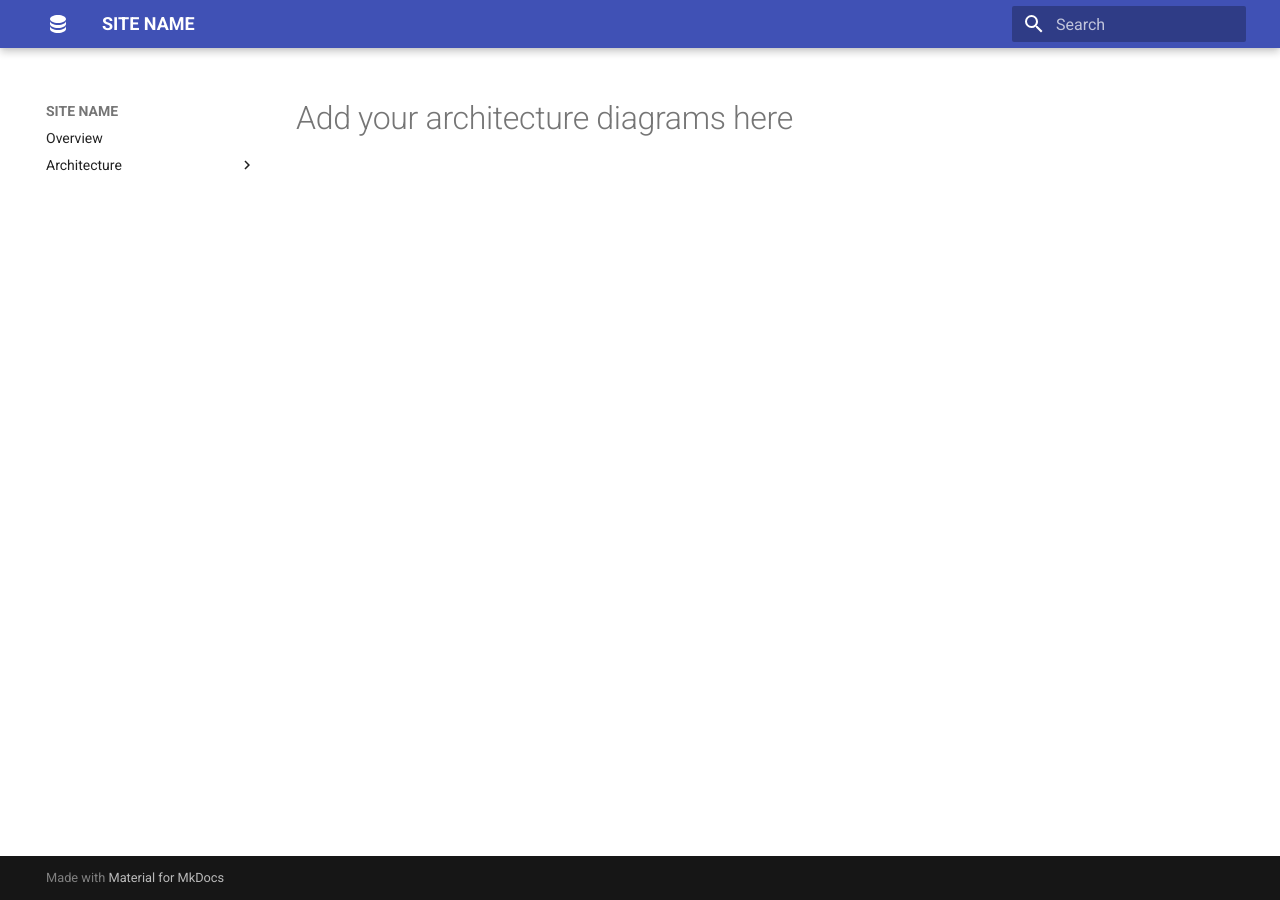
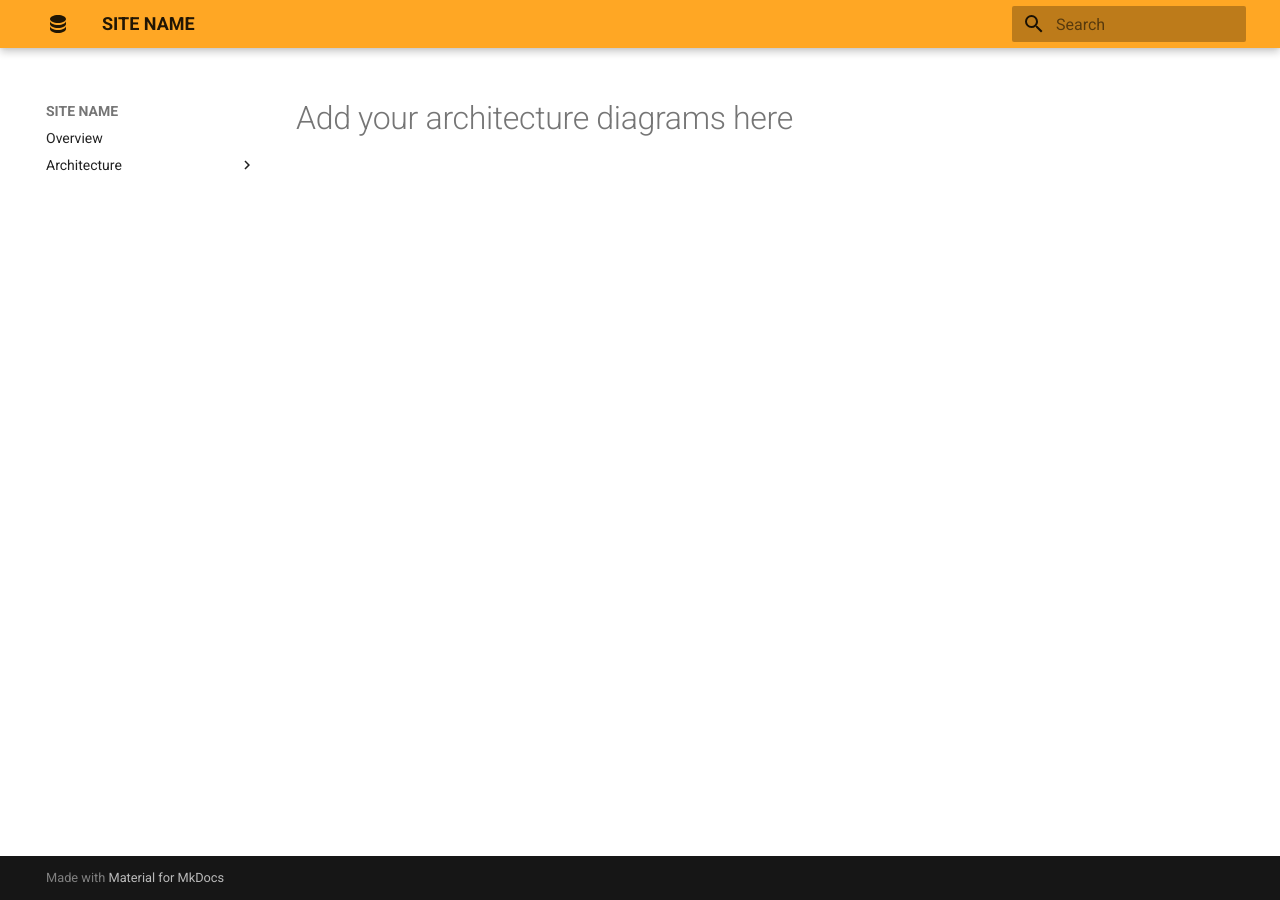
Before and after one commit to haf1786/qa-library-pipeline, an MkDocs documentation site: the page built from docs/architecture/README.md, in a window 1280 px wide. Built offline with MkDocs 1.6.1 and Material for MkDocs 9.7.7, drawn with Linux system fonts in a browser that asks for light colours.

```diff
--- a/mkdocs.yml
+++ b/mkdocs.yml
@@ -10,6 +10,8 @@ nav:
 
 # Theme
 theme:
+    palette:
+      primary: orange
     features:
       - toc.integrate
       - content.code.copy
```
Also changed, not shown: docs/index.md (added, +1 -0 lines).
